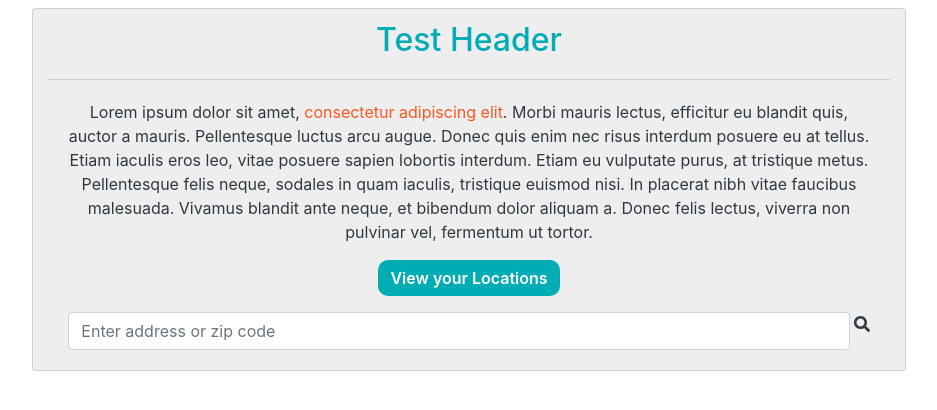
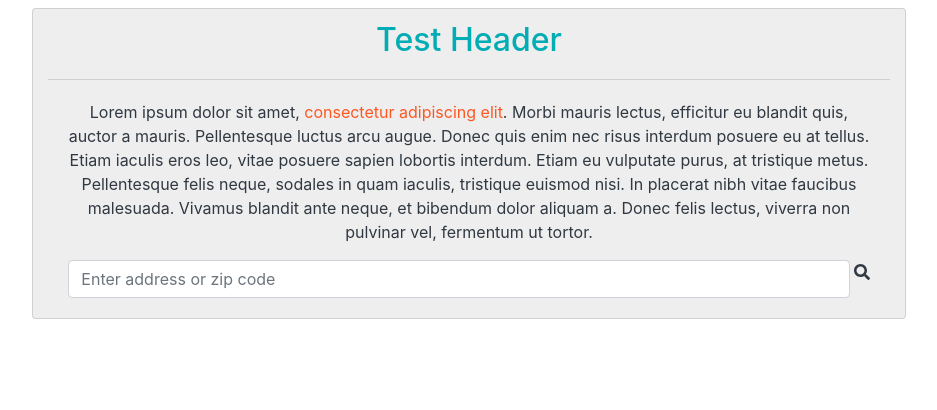
Before and after one commit to QueueTheVote/Vote-Q-FE, a React (Create React App) app: page / in a window 1280 px wide. Shown: the top 410 px of the page, without its empty margins (171-1108 px from the left). Built offline with nearby package versions, Linux system fonts and the light colour scheme.

Commit message:
rework to use history

```diff
--- a/src/components/app/App.js
+++ b/src/components/app/App.js
@@ -1,4 +1,3 @@
-import "../../styles/App.scss";
 import CenterContainer from "../votingcenter/CenterContainer";
 import { Route } from "react-router-dom";
 import React, { createContext, useReducer } from "react";
--- a/src/components/home/Home.js
+++ b/src/components/home/Home.js
@@ -1,5 +1,4 @@
 import React from 'react';
-import {Link} from 'react-router-dom'
 import HomeForm from './HomeForm'
 
 function Home(props) {
@@ -13,11 +12,6 @@ function Home(props) {
           <p>
             Lorem ipsum dolor sit amet, <a href="#">consectetur adipiscing elit</a>. Morbi mauris lectus, efficitur eu blandit quis, auctor a mauris. Pellentesque luctus arcu augue. Donec quis enim nec risus interdum posuere eu at tellus. Etiam iaculis eros leo, vitae posuere sapien lobortis interdum. Etiam eu vulputate purus, at tristique metus. Pellentesque felis neque, sodales in quam iaculis, tristique euismod nisi. In placerat nibh vitae faucibus malesuada. Vivamus blandit ante neque, et bibendum dolor aliquam a. Donec felis lectus, viverra non pulvinar vel, fermentum ut tortor.
           </p>
-          <Link
-          to="/voting-centers"
-          >
-          <button className="btn btn-primary mb-3">View your Locations</button>
-          </Link>
           <HomeForm/>
         </div>
       </div>
--- a/src/components/home/HomeForm.js
+++ b/src/components/home/HomeForm.js
@@ -1,19 +1,24 @@
 import React, { useState, useContext } from "react";
+import { useHistory } from "react-router-dom";
 import { AppContext } from "../app/App";
 import { FontAwesomeIcon } from "@fortawesome/react-fontawesome";
 import { faSearch } from "@fortawesome/free-solid-svg-icons";
 
 function HomeForm() {
+  const history = useHistory();
   const { dispatch } = useContext(AppContext);
   const [address, changeAddress] = useState(null);
 
   const handleSubmit = (e) => {
     e.preventDefault();
     if (!address) return;
+
     dispatch({
       type: "submitAddress",
       payload: address,
     });
+
+    history.push('/voting-centers');
   };
 
   return (
--- a/src/components/votingcenter/CenterContainer.js
+++ b/src/components/votingcenter/CenterContainer.js
@@ -8,7 +8,6 @@ function CenterContainer() {
 
   // this useEffect is just to check the value, you can totally remove it
   useEffect(() => {
-    console.log(state.address);
     CivicDataService.getAll().then((response) => {
       dispatch({
         type: "updateCenterLocations",
--- a/src/components/votingcenter/CenterList.js
+++ b/src/components/votingcenter/CenterList.js
@@ -1,8 +1,8 @@
-import React, { useContext, useState, useEffect } from "react";
+import React, { useContext } from "react";
 import CenterListItem from "./CenterListItem";
 import { AppContext } from "../app/App";
 
-function CenterList({ address }) {
+function CenterList() {
   const { state } = useContext(AppContext);
 
   const renderCenterList = () => {
```
